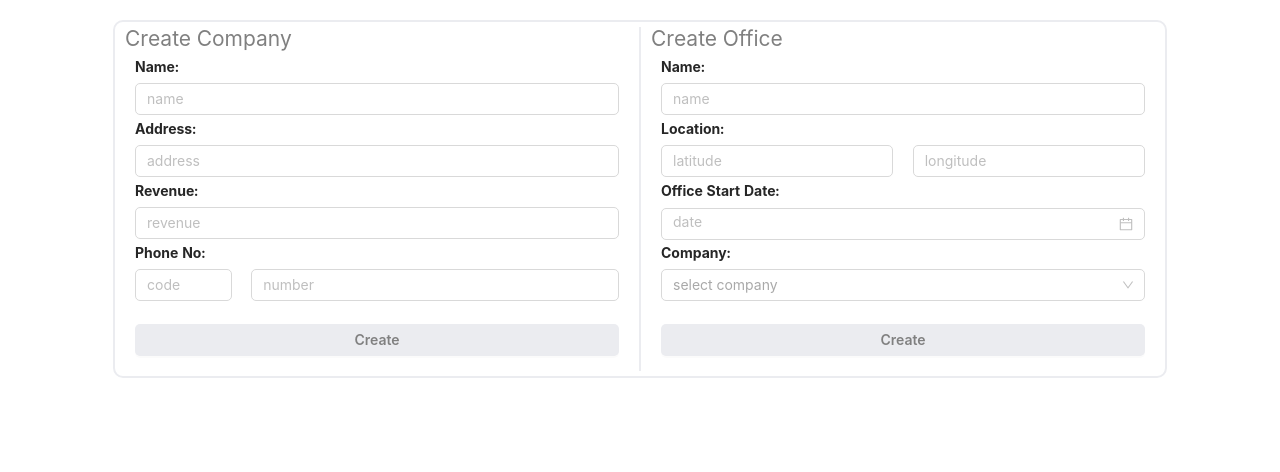
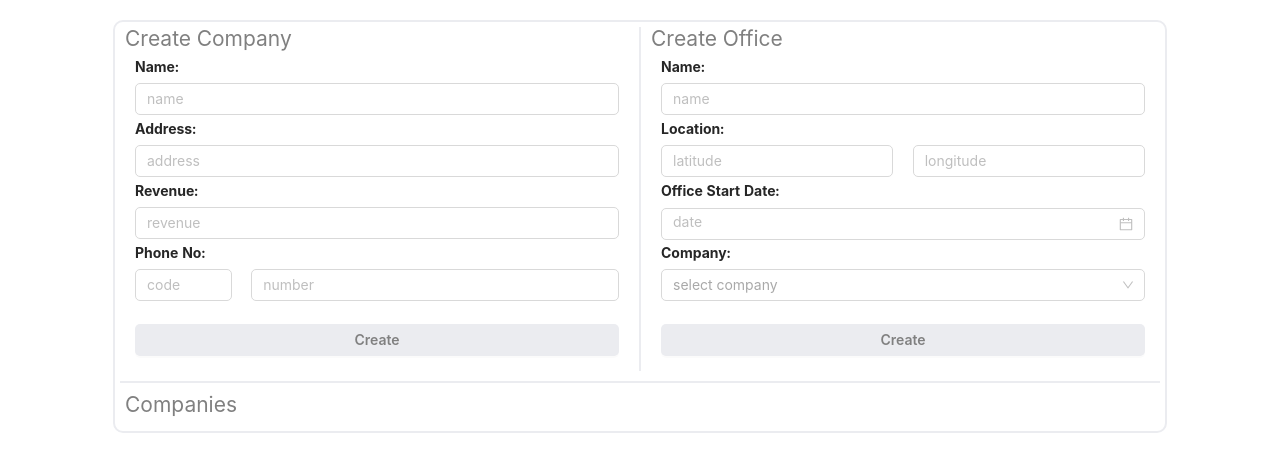
Before and after one commit to krnwbsn/prospace, a React (Create React App) app in the folder client/: page / in a window 1280 px wide. Shown: the top 472 px of the page. Built offline with nearby package versions, Linux system fonts and the light colour scheme.

Commit message:
overview: add divider horizontal

```diff
--- a/client/src/pages/Overview/Overview.jsx
+++ b/client/src/pages/Overview/Overview.jsx
@@ -27,13 +27,14 @@ const Overview = () => {
 
   const onChange = (date, dateString) => {
     console.log(date, dateString);
-  }
+  };
 
   return (
     <Fragment>
       <Layout className="container">
+        <div className="box">
           <Row className="form-box">
-          <Col className="content">
+            <Col className="content gutter-row">
               <div>
                 <h2>Create Company</h2>
               </div>
@@ -62,15 +63,19 @@ const Overview = () => {
                   required
                 >
                   <Input type="number" className="code" placeholder="code" />
-                <Input type="number" className="number" placeholder="number" />
+                  <Input
+                    type="number"
+                    className="number"
+                    placeholder="number"
+                  />
                 </Form.Item>
                 <Form.Item className="form-group">
                   <Button type="secondary">Create</Button>
                 </Form.Item>
               </Form>
             </Col>
-          <div className="divider" type="vertical" />
-          <Col className="content">
+            <div className="divider-vertical" />
+            <Col className="content gutter-row">
               <div>
                 <h2>Create Office</h2>
               </div>
@@ -93,14 +98,22 @@ const Overview = () => {
                   required
                 >
                   <Input type="number" className="lat" placeholder="latitude" />
-                <Input type="number" className="log" placeholder="longitude" />
+                  <Input
+                    type="number"
+                    className="log"
+                    placeholder="longitude"
+                  />
                 </Form.Item>
                 <Form.Item
                   className="form-group"
                   label="Office Start Date:"
                   required
                 >
-                <DatePicker className="date-picker" onChange={onChange} placeholder="date" />
+                  <DatePicker
+                    className="date-picker"
+                    onChange={onChange}
+                    placeholder="date"
+                  />
                 </Form.Item>
                 <Form.Item className="form-group" label="Company:" required>
                   <Select
@@ -122,6 +135,13 @@ const Overview = () => {
               </Form>
             </Col>
           </Row>
+          <div className="divider-horizontal" />
+          <Row className="form-box">
+            <Col className="content">
+              <h2>Companies</h2>
+            </Col>
+          </Row>
+        </div>
       </Layout>
     </Fragment>
   );
--- a/client/src/pages/Overview/Overview.scss
+++ b/client/src/pages/Overview/Overview.scss
@@ -2,16 +2,21 @@
 
 .container {
   width: 100%;
-  display: flex;
-  align-self: center;
-  padding: 0px 10px;
+  padding: 20px 10px;
   background: #ffffff !important;
 
-  .form-box {
-    margin: auto;
-    margin-top: 20px;
+  .box {
     border: 2px solid #ebecf0;
     border-radius: 10px;
+    margin: auto;
+
+    .divider-horizontal {
+      border-bottom: 2px solid #ebecf0;
+      margin: 5px 5px;
+    }
+
+    .form-box {
+      display: flex;
 
       .content {
         padding: 0px 10px;
@@ -99,9 +104,10 @@
         }
       }
 
-    .divider {
+      .divider-vertical {
         border-right: 2px solid #ebecf0;
         margin: 5px 0px;
       }
     }
   }
+}
```
Lines whose indentation alone changed are shown as unchanged.
